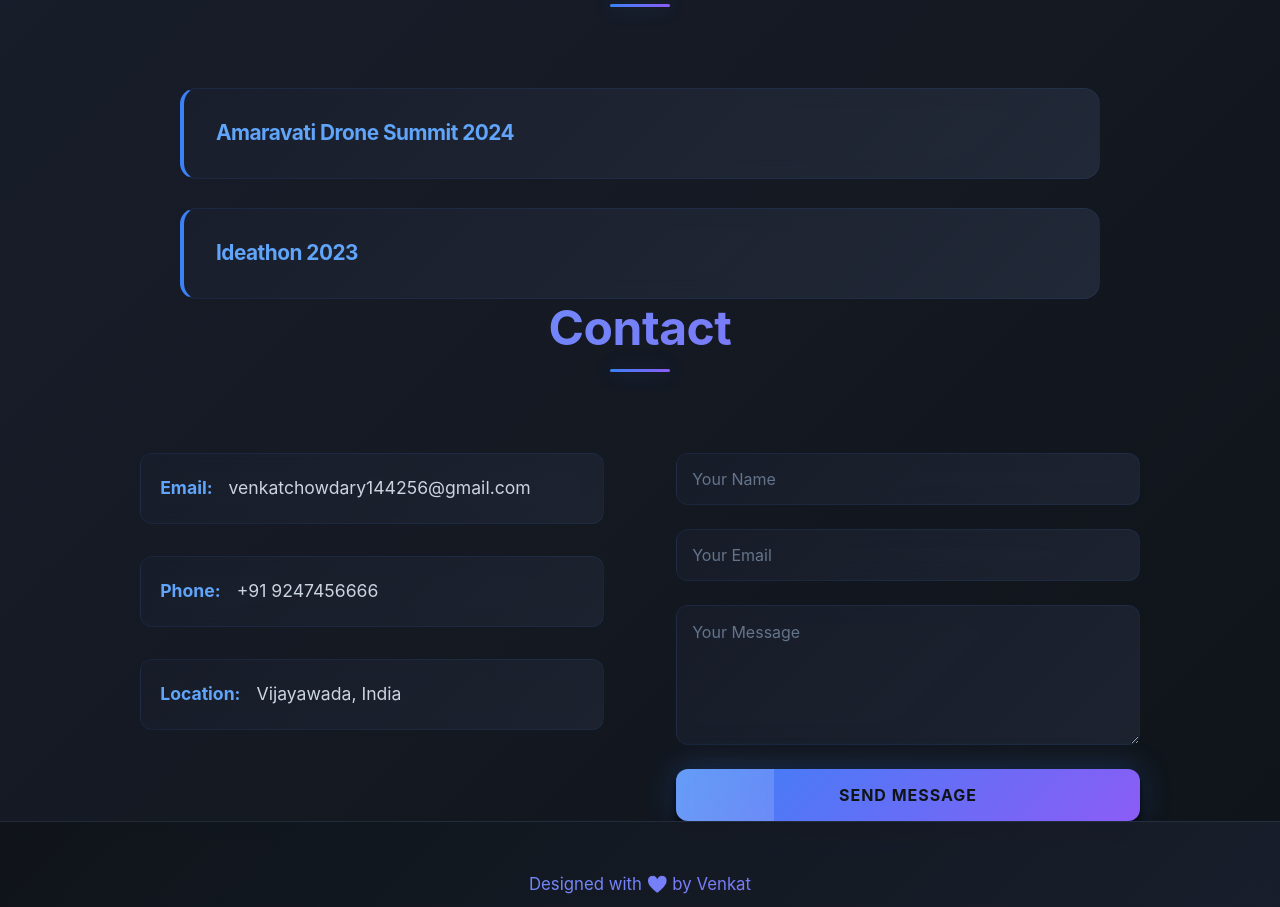
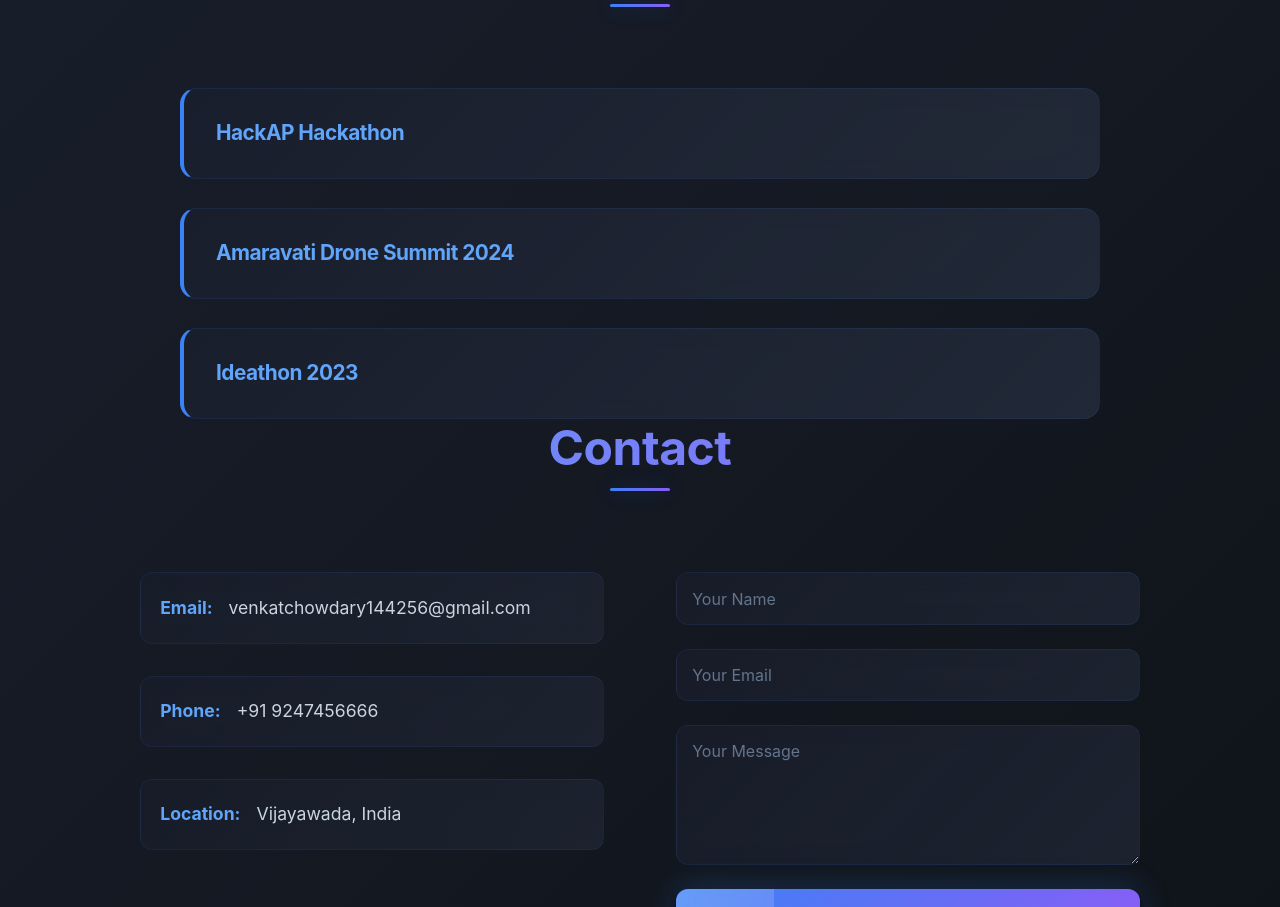
Before and after one commit to Venkat-gullapalli/Venkat, a React (Create React App) app: page / in a window 1280 px wide. Shown: the part 3240-4147 px from the top of the page. Built offline with nearby package versions, Linux system fonts and the light colour scheme.

Commit message:
Add HackAP Hackathon achievement to App component
Added a new achievement for HackAP Hackathon with details and image.

```diff
--- a/src/App.js
+++ b/src/App.js
@@ -16,8 +16,10 @@
 import sriChaitanyaImage from './assets/sri-chaitanya.jpeg';
 import drGowthamImage from './assets/dr-gowtham.jpg';
 
+
+import hackImage from './assets/hack.jpg';
 import hackathonImage from './assets/hackathon.jpg';
-import ideathonImage from './assets/ideathon.jpg'; // ✅ NEW IMPORT
+import ideathonImage from './assets/ideathon.jpg';
 
 function App() {
   const [expandedProject, setExpandedProject] = useState(null);
@@ -40,8 +42,13 @@
 
   const achievements = [
     {
+      name: " HackAP Hackathon ",
+      description: "Awarded 3rd Place at the prestigious HackAP Hackathon, organized by ElectronVibe, for a solution focused on enabling predictive maintenance through grid intelligence and infrastructure monitoring. The project leveraged intelligent monitoring and predictive analytics to support proactive infrastructure management, improving grid reliability, reducing operational risks, and optimizing maintenance planning for critical energy systems.",
+      image: hackImage
+    },
+    {
       name: " Amaravati Drone Summit 2024 ",
-      description: "Awarded 3rd place in prestigious Amaravati Drone Summit 2024 for a project on crack detection using drones. The innovative solution showcased the use of unmanned aerial vehicles (UAVs) and deep learning for automated structural health monitoring, helping to identify cracks in infrastructure with greater accuracy and efficiency.",
+      description: "Awarded 3rd place at the prestigious Amaravati Drone Summit 2024 for a project on crack detection using drones. The innovative solution showcased the use of unmanned aerial vehicles (UAVs) and deep learning for automated structural health monitoring, helping to identify cracks in infrastructure with greater accuracy and efficiency.",
       image: hackathonImage
     },
     {
```
